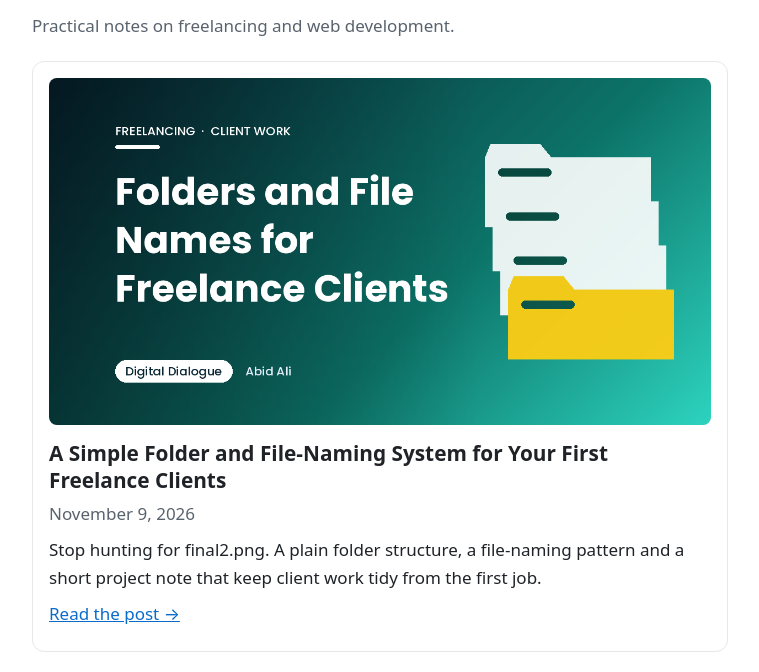
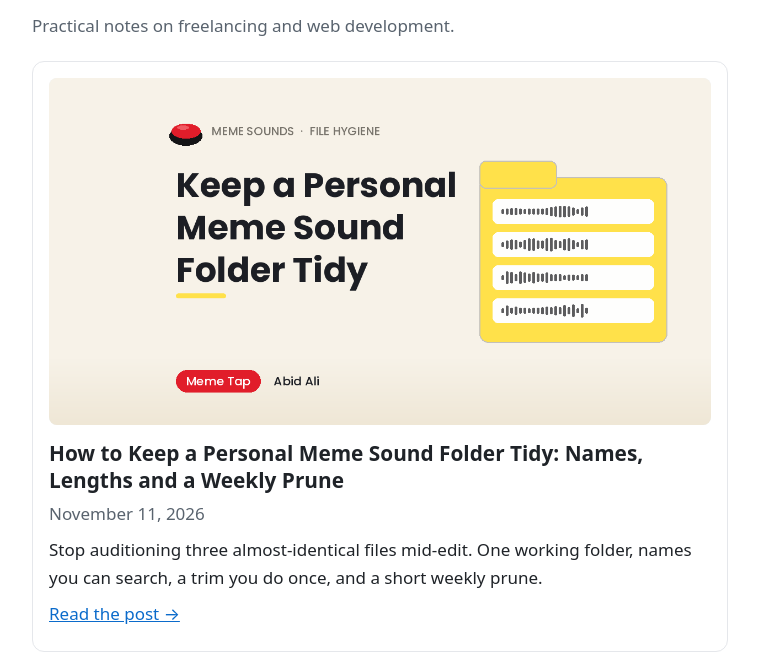
Before and after one commit to abidali671/abidali671.github.io, a plain HTML site: page blogs/index.html in a window 1280 px wide. Shown: the part 121-793 px from the top of the page, without its empty margins (260-1019 px from the left). Drawn offline with Linux system fonts and the light colour scheme.

Commit message:
List sound folder article first while preserving all six blog cards

```diff
--- a/blogs/index.html
+++ b/blogs/index.html
@@ -11,11 +11,11 @@
   <meta property="og:title" content="Blog | Abid Ali">
   <meta property="og:description" content="Practical notes on freelancing and web development by Abid Ali, freelance full-stack developer.">
   <meta property="og:url" content="https://abidali671.github.io/blogs/">
-  <meta property="og:image" content="https://abidali671.github.io/blogs/folder-and-file-naming-for-freelance-clients/cover.png">
+  <meta property="og:image" content="https://abidali671.github.io/blogs/keep-a-personal-meme-sound-folder-tidy/cover.png">
   <meta name="twitter:card" content="summary_large_image">
   <meta name="twitter:title" content="Blog | Abid Ali">
   <meta name="twitter:description" content="Practical notes on freelancing and web development by Abid Ali, freelance full-stack developer.">
-  <meta name="twitter:image" content="https://abidali671.github.io/blogs/folder-and-file-naming-for-freelance-clients/cover.png">
+  <meta name="twitter:image" content="https://abidali671.github.io/blogs/keep-a-personal-meme-sound-folder-tidy/cover.png">
   <link rel="stylesheet" href="style.css">
 </head>
 <body>
@@ -26,6 +26,15 @@
     <h1>Blog</h1>
     <p class="lead">Practical notes on freelancing and web development.</p>
     <ul class="post-list">
+      <li class="post-card">
+        <a class="card-link" href="/blogs/keep-a-personal-meme-sound-folder-tidy/">
+          <img src="keep-a-personal-meme-sound-folder-tidy/cover.png" alt="Keep a Personal Meme Sound Folder Tidy" width="1200" height="630" loading="lazy">
+          <h2>How to Keep a Personal Meme Sound Folder Tidy: Names, Lengths and a Weekly Prune</h2>
+        </a>
+        <p class="meta"><time datetime="2026-11-11">November 11, 2026</time></p>
+        <p>Stop auditioning three almost-identical files mid-edit. One working folder, names you can search, a trim you do once, and a short weekly prune.</p>
+        <p><a href="/blogs/keep-a-personal-meme-sound-folder-tidy/">Read the post &rarr;</a></p>
+      </li>
       <li class="post-card">
         <a class="card-link" href="/blogs/folder-and-file-naming-for-freelance-clients/">
           <img src="folder-and-file-naming-for-freelance-clients/cover.png" alt="Folders and File Names for Freelance Clients" width="1200" height="630" loading="lazy">
```
